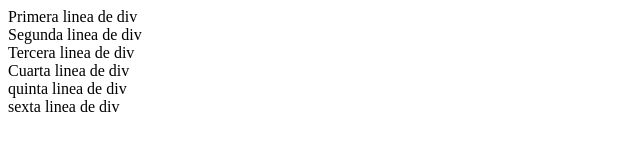
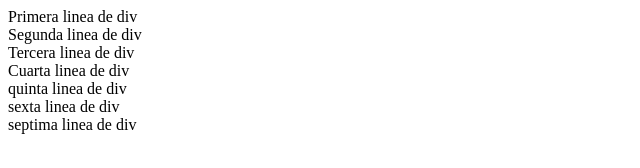
Before and after one commit to kevindg2004/Curso-Git, a plain HTML site: page index.html in a window 1280 px wide. Shown: the whole page, without its empty margins (0-640 px from the left). Drawn offline with Linux system fonts and the light colour scheme.

Commit message:
seven commit

```diff
--- a/index.html
+++ b/index.html
@@ -12,5 +12,6 @@
     <div>Cuarta linea de div </div>
     <div>quinta linea de div </div>
     <div>sexta linea de div </div>
+    <div>septima linea de div </div>
 </body>
 </html>
```
